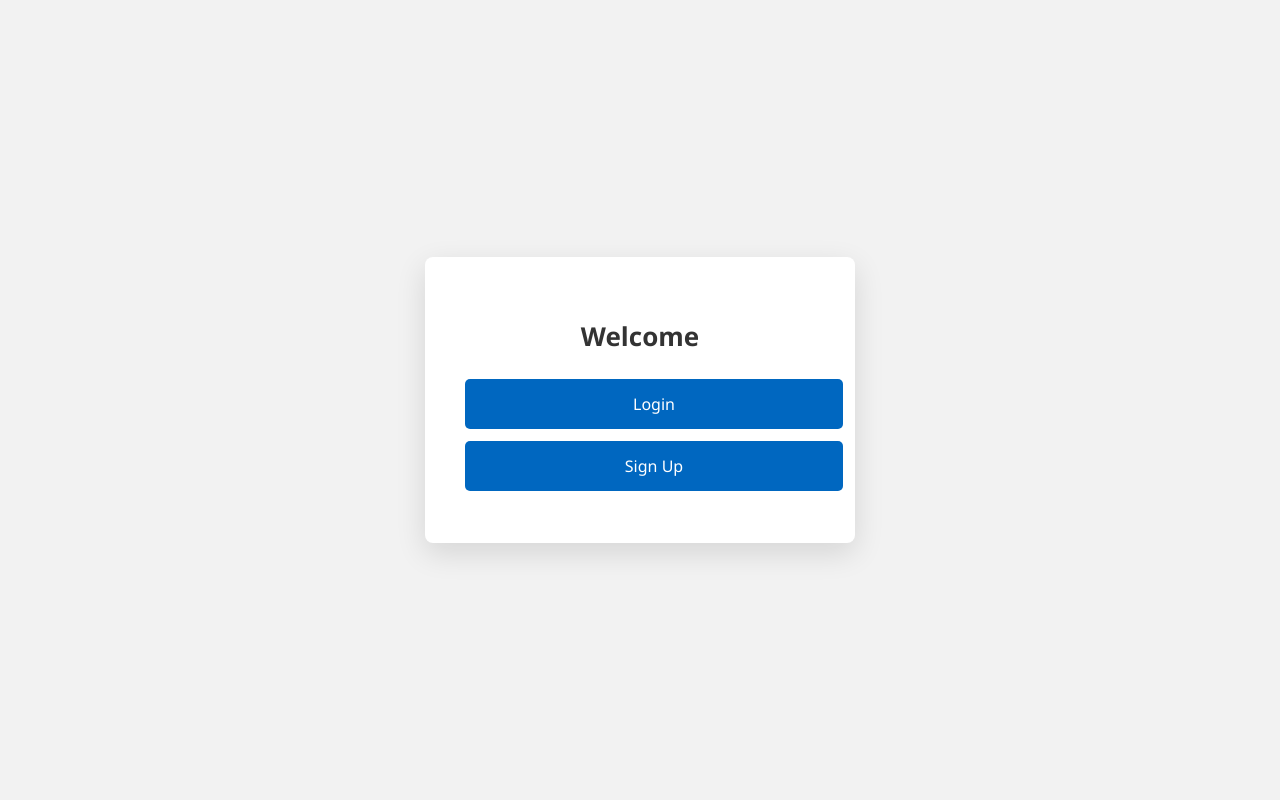
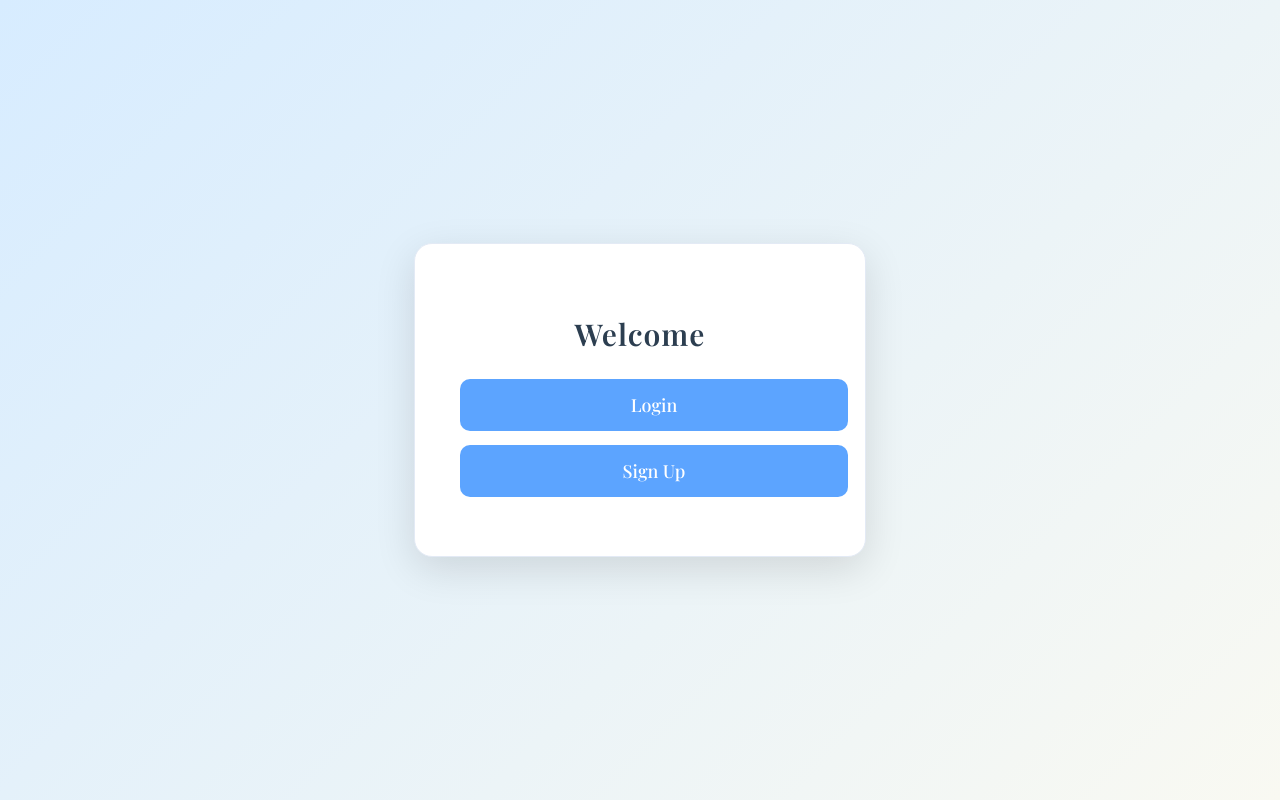
Before and after one commit to Login-to-me/Minecraft, a plain HTML site: page index.html in a window 1280 px wide. Drawn offline with nearby package versions, Linux system fonts and the light colour scheme.

Commit message:
Update index.html

```diff
--- a/index.html
+++ b/index.html
@@ -3,42 +3,56 @@
 <head>
     <meta charset="UTF-8">
     <title>Login or Sign Up</title>
+
+    <!-- Luxury Curvy Font -->
+    <link href="https://fonts.googleapis.com/css2?family=Playfair+Display:wght@500;600&display=swap" rel="stylesheet">
+
     <style>
         body {
             margin: 0;
-            background: #f2f2f2;
-            font-family: 'Segoe UI', Arial, sans-serif;
+            background: linear-gradient(135deg, #d7ecff, #f9f9f2); /* cream + soft blue */
+            font-family: 'Playfair Display', serif;
             display: flex;
             justify-content: center;
             align-items: center;
             height: 100vh;
         }
+
         .box {
-            background: white;
-            width: 350px;
-            padding: 40px;
-            border-radius: 8px;
-            box-shadow: 0 10px 30px rgba(0,0,0,0.12);
+            background: #ffffff;
+            width: 360px;
+            padding: 45px;
+            border-radius: 18px;
+            box-shadow: 0 12px 40px rgba(0,0,0,0.12);
             text-align: center;
+            border: 1px solid #e3eaf5;
         }
+
         h2 {
             margin-bottom: 25px;
-            font-size: 26px;
-            color: #333;
+            font-size: 30px;
+            color: #2c3e50;
+            font-weight: 600;
+            letter-spacing: 1px;
         }
+
         .btn {
             display: block;
             width: 100%;
             padding: 14px;
-            margin: 12px 0;
-            font-size: 16px;
+            margin: 14px 0;
+            font-size: 18px;
+            font-family: 'Playfair Display', serif;
             color: white;
             text-decoration: none;
-            border-radius: 5px;
-            background: #0067c0;
+            border-radius: 10px;
+            background: #5ca4ff; /* Soft luxury blue */
+            transition: 0.3s;
         }
+
         .btn:hover {
-            background: #0059a3;
+            background: #3b8df5;
+            transform: translateY(-2px);
         }
     </style>
 </head>
@@ -46,7 +60,6 @@
     <div class="box">
         <h2>Welcome</h2>
 
-        <!-- UPDATED LINKS -->
         <a href="login.html" class="btn">Login</a>
         <a href="signup.html" class="btn">Sign Up</a>
     </div>
```
